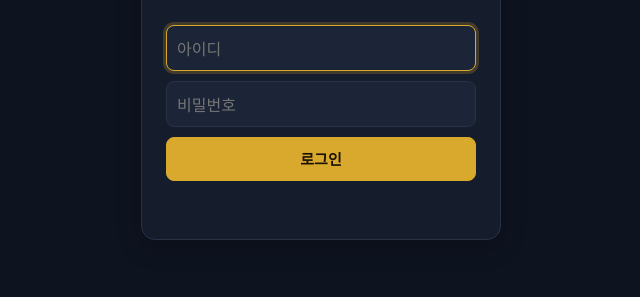
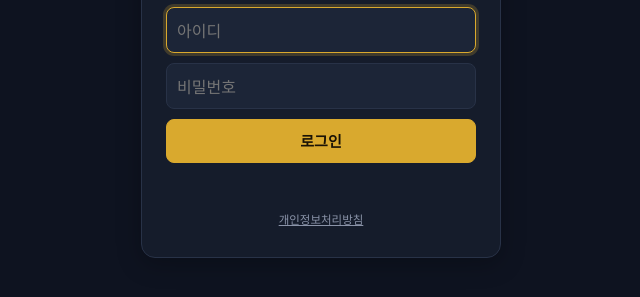
Before and after one commit to hye-market/order, a plain HTML site: page index.html in a window 1280 px wide. Shown: the part 359-656 px from the top of the page, without its empty margins (319-959 px from the left). Drawn offline with nearby package versions, Linux system fonts and the light colour scheme.

Commit message:
로그인·화면 하단에 개인정보처리방침 링크
Co-Authored-By: Claude Opus 5.5 <noreply@anthropic.com>
Claude-Session: https://claude.ai/code/session_01RqfVAxZApxKFiwTUAbs2Pe

```diff
--- a/index.html
+++ b/index.html
@@ -290,6 +290,9 @@ html.pc-only header,html.pc-only #app{display:none!important}
   #pcRoot[data-view=orders] #pcOrders,#pcRoot[data-view=list] #pcList,#pcRoot[data-view=card] .pc-side,#pcRoot[data-view=input] .pc-side{display:block}
   .pc-bar .btn{height:30px;font-size:12px;padding:0 8px}
 }
+.pvfoot{text-align:center;padding:14px 0 20px;font-size:12px}
+.pvfoot a,.lgpv{color:var(--muted);text-decoration:underline}
+.lgpv{display:block;text-align:center;font-size:11.5px;margin-top:10px}
 </style>
 </head>
 <body class="notranslate" translate="no">
@@ -303,6 +306,7 @@ html.pc-only header,html.pc-only #app{display:none!important}
     <input class="inp" id="lgPw" name="password" type="password" placeholder="비밀번호" autocomplete="current-password">
     <button class="btn primary always" id="lgBtn" type="submit" style="height:44px;width:100%;font-size:15px">로그인</button>
     <div id="lgErr" class="lgerr"></div>
+    <a class="lgpv" href="https://hye-market.github.io/live/privacy.html" target="_blank" rel="noopener">개인정보처리방침</a>
   </form>
 </section>
 
@@ -421,6 +425,7 @@ html.pc-only header,html.pc-only #app{display:none!important}
   </section>
   <section class="card pad chart" id="chartPanel"></section>
 </main>
+<footer class="pvfoot"><a href="https://hye-market.github.io/live/privacy.html" target="_blank" rel="noopener">개인정보처리방침</a></footer>
 </div>
 
 <div id="toasts"></div>
```
